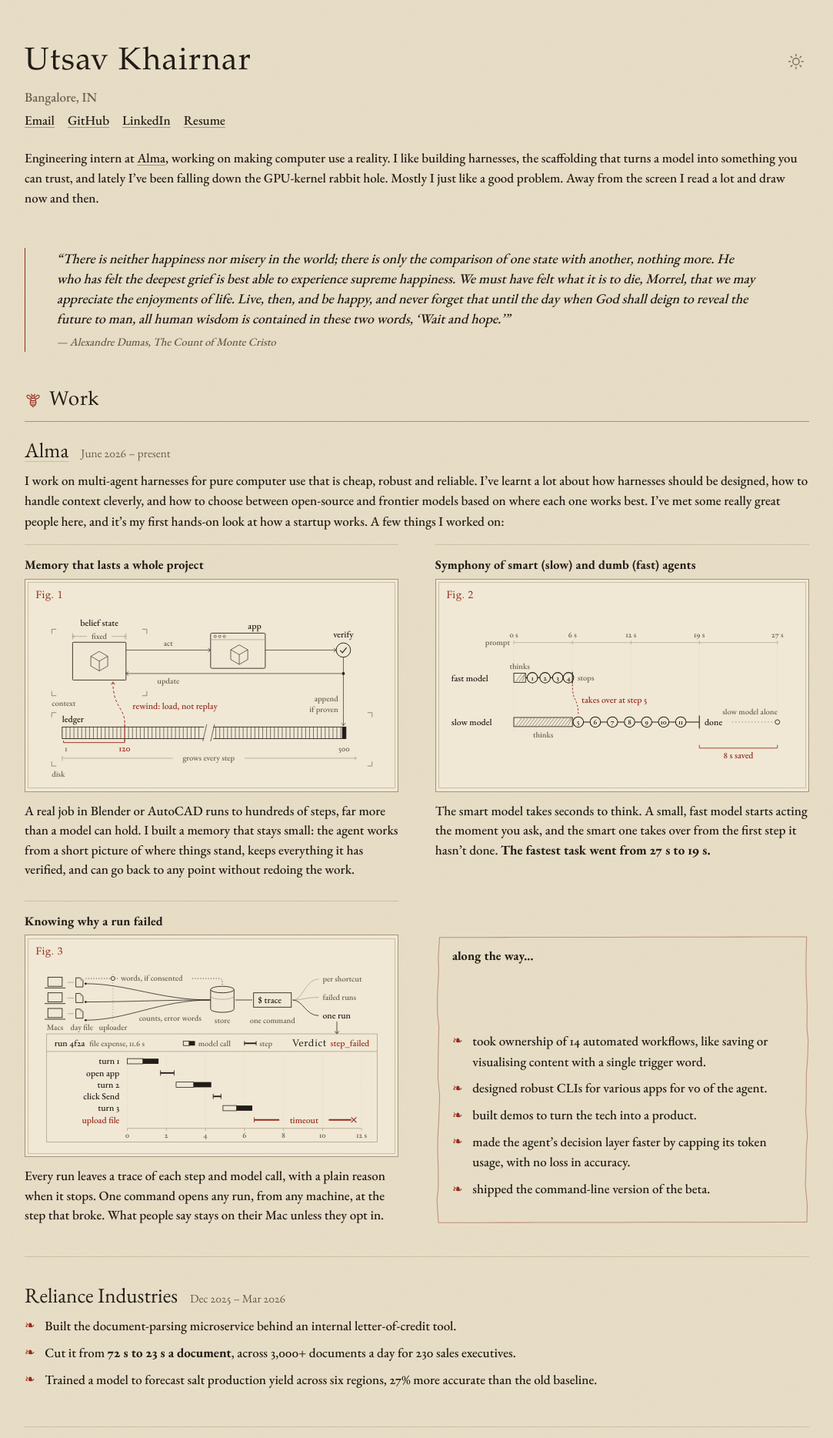
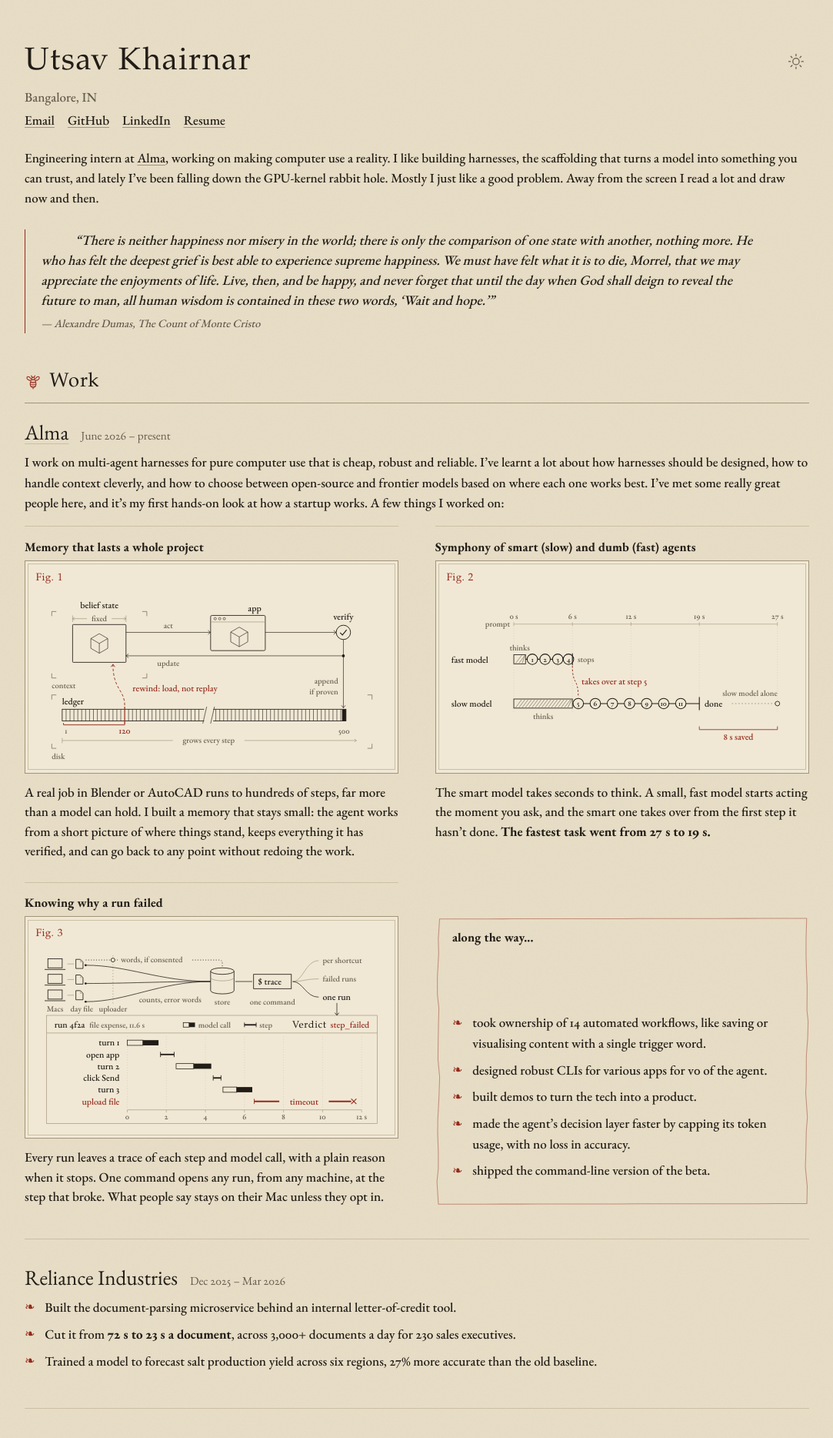
Before and after one commit to utsav1033/utsav1033.github.io, a Jekyll site: the page built from index.html, in a window 1280 px wide. Shown: the top 1868 px of the page at 77% size, without its empty margins (98-1181 px from the left). Built offline with Jekyll 4.4.1, drawn with Linux system fonts in a browser that asks for light colours; some web fonts are replaced.

Commit message:
Indent the first line of the epigraph, book-style
Co-Authored-By: Claude Opus 5.5 <noreply@anthropic.com>
Claude-Session: https://claude.ai/code/session_015cVeRoevk6qm372wxHdwQR

```diff
--- a/assets/css/site.css
+++ b/assets/css/site.css
@@ -45,8 +45,8 @@ strong{font-weight:700}
 .links{margin:0 0 1.3em}
 .links a{margin-right:1em}
 .intro{max-width:none}
-.epigraph{margin:3em 0 1em;padding:.1em 0 .1em 2.4em;border-left:2px solid var(--red);max-width:56em}
-.epigraph p{font-family:var(--fell);font-style:italic;font-size:21px;line-height:1.45;margin:0 0 .35em}
+.epigraph{margin:1.6em 0 0;padding:.1em 0 .1em 1.2em;border-left:2px solid var(--red);max-width:56em}
+.epigraph p{text-indent:2.5em;font-family:var(--fell);font-style:italic;font-size:21px;line-height:1.45;margin:0 0 .35em}
 .epigraph footer{color:var(--muted);font-size:17px;font-style:italic;margin:0;text-align:left}
 .epigraph cite{font-style:italic}
 .ornament{display:flex;align-items:center;gap:1em;color:var(--red);margin:1.8em 0 0}
```
